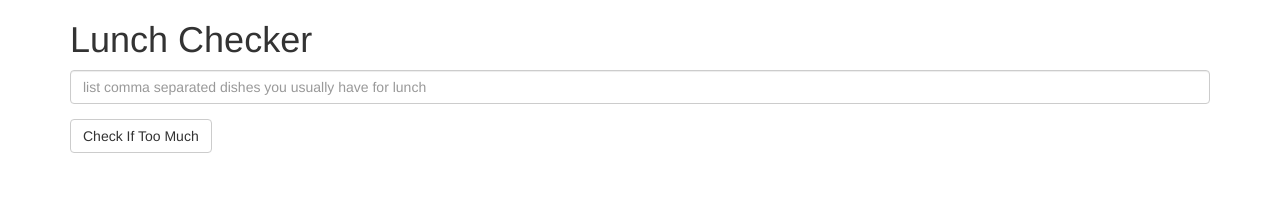
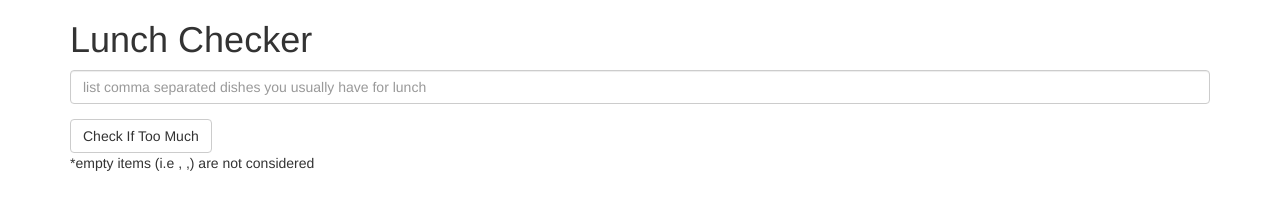
Before and after one commit to barvivat/AngularCourse, a plain HTML site: page module1-solution/index.html in a window 1280 px wide. Drawn offline with Linux system fonts and the light colour scheme.

Commit message:
added note to module 1 solution

```diff
--- a/module1-solution/index.html
+++ b/module1-solution/index.html
@@ -26,6 +26,7 @@
     <div class="form-group">
       <button class="btn btn-default" ng-click="displayMessage()" style="border-color: {{color}};">Check If Too
         Much</button>
+        <div>*empty items (i.e , ,) are not considered</div>
     </div>
     <div class="form-group message" style="color: {{color}};">
       {{message}}
--- a/module1-solution/scripts/app.js
+++ b/module1-solution/scripts/app.js
@@ -11,6 +11,7 @@
 
         $scope.displayMessage = function () {
             $scope.message = checkList($scope.list);
+
             if ($scope.message == "Please enter data first")
                 $scope.color = "red";
             else
```
